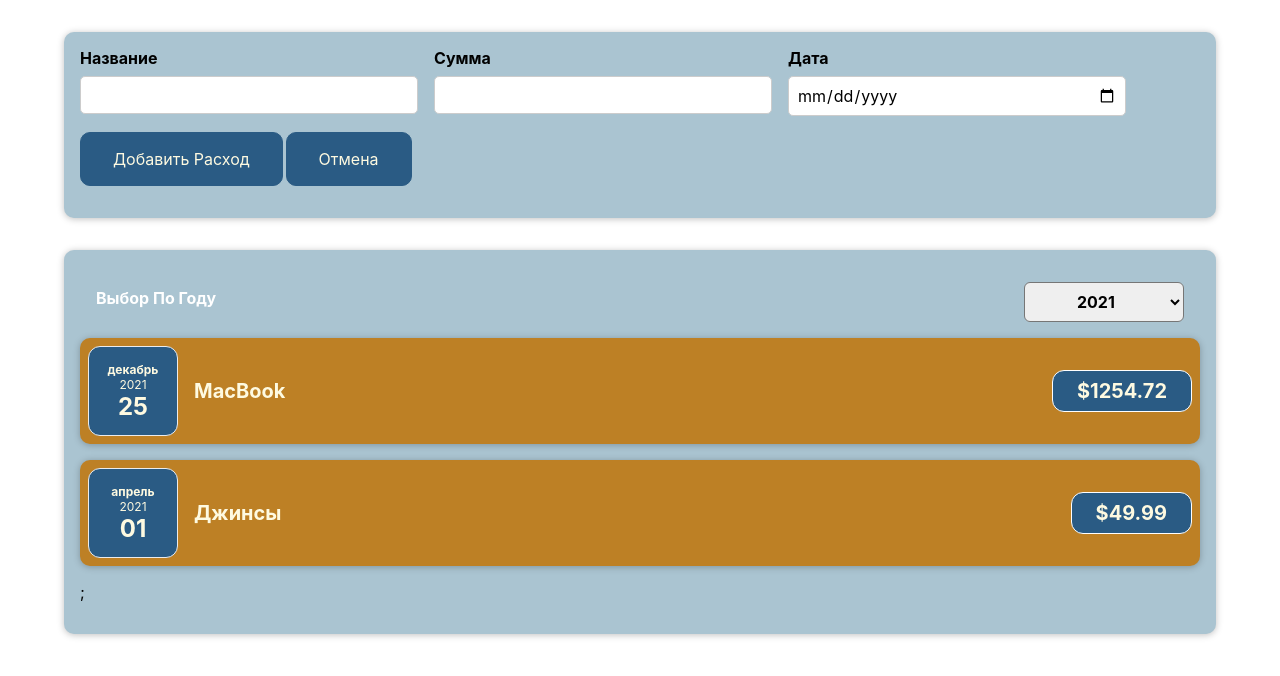
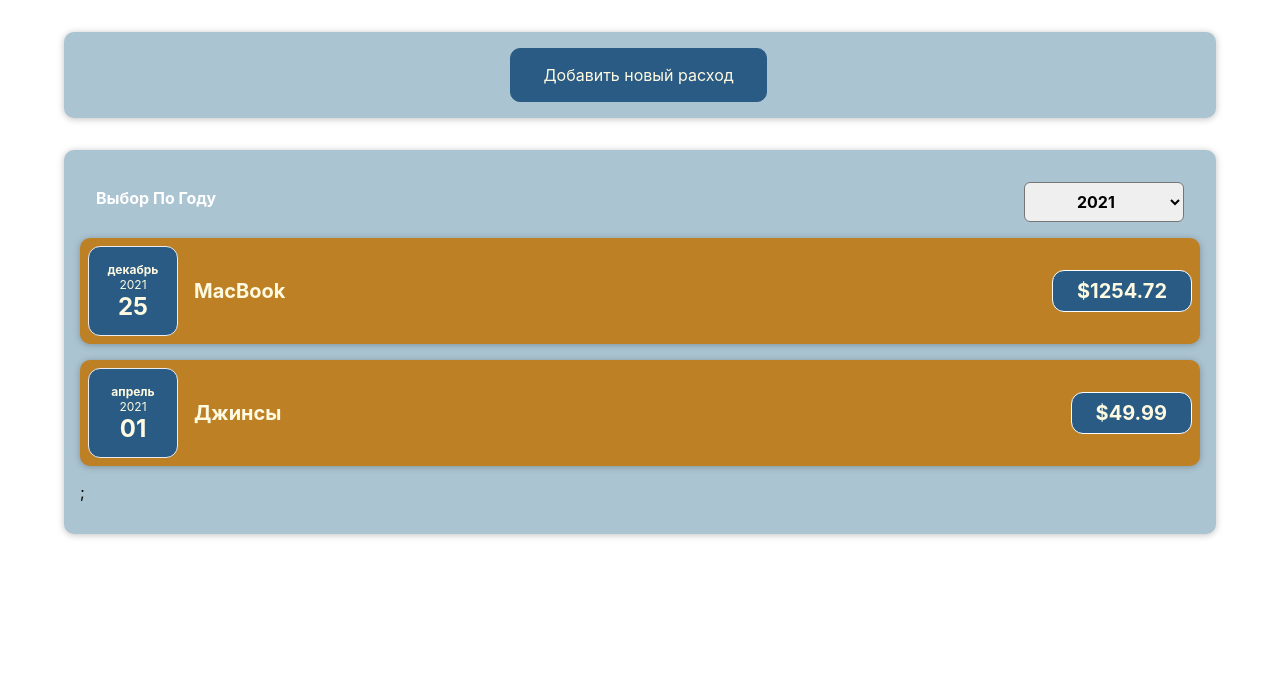
Before and after one commit to w1llow1sp/ReactCostAccounting-step-by-step-, a React (Create React App) app: page / in a window 1280 px wide. Shown: the top 676 px of the page. Built offline with nearby package versions, Linux system fonts and the light colour scheme.

Commit message:
Добавили условие для отображения формы ввода

```diff
--- a/src/components/NewCost/NewCost.js
+++ b/src/components/NewCost/NewCost.js
@@ -1,19 +1,41 @@
 import './NewCost.css';
 import CostForm from './CostForm';
+import { useState } from 'react';
 
 const NewCost = (props) => {
+    const [isFormVisible, setIsFormVisible] = useState(false);
+
     const saveCostDataHandler = (inputCostData) => {
         const costData = {
             ...inputCostData,
             id: Math.random().toString(),
         };
         props.onAddCost(costData);
-        console.log(costData);
+        setIsFormVisible(false);
     };
-    // важно! Благодаря добавленным строчкам у нас уходят данные в массив
+
+    const inputCostDataHandler = () => {
+        setIsFormVisible(true);
+    };
+
+    const cancelCostHandler = () => {
+        setIsFormVisible(false);
+    };
+
     return (
         <div className='new-cost'>
-            <CostForm onSaveCostData={saveCostDataHandler} />
+            {!isFormVisible && (
+                <button onClick={inputCostDataHandler}>
+                    Добавить новый расход
+                </button>
+            )}
+
+            {isFormVisible && (
+                <CostForm
+                    onSaveCostData={saveCostDataHandler}
+                    onCancel={cancelCostHandler}
+                />
+            )}
         </div>
     );
 };
```
